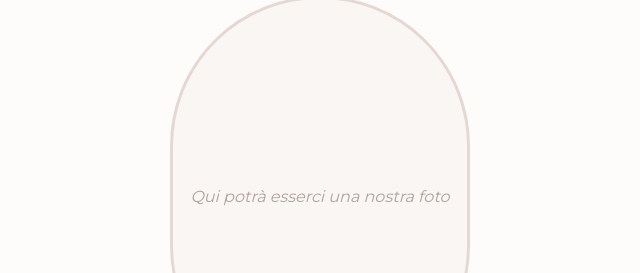
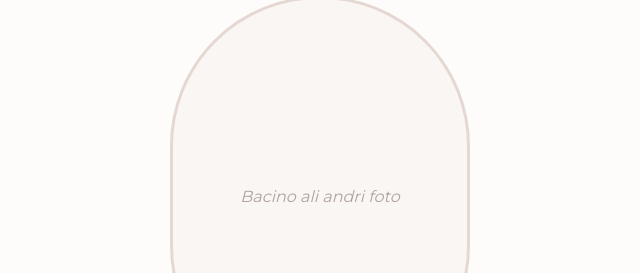
Before and after one commit to Matteo-00/aliceandrea.github.io, a plain HTML site: page index.html in a window 1280 px wide. Shown: the part 1103-1376 px from the top of the page, 320-960 px from the left. Drawn offline with nearby package versions, Linux system fonts and the light colour scheme.

Commit message:
Update index.html

```diff
--- a/index.html
+++ b/index.html
@@ -37,7 +37,7 @@
     <div class="photo-frame">
       <!-- INSERISCI QUI UNA FOTO -->
       <!-- <img src="foto.jpg" alt="Alice e Andrea"> -->
-      <span>Qui potrà esserci una nostra foto</span>
+      <span>Bacino ali andri foto</span>
     </div>
   </section>
 
```
